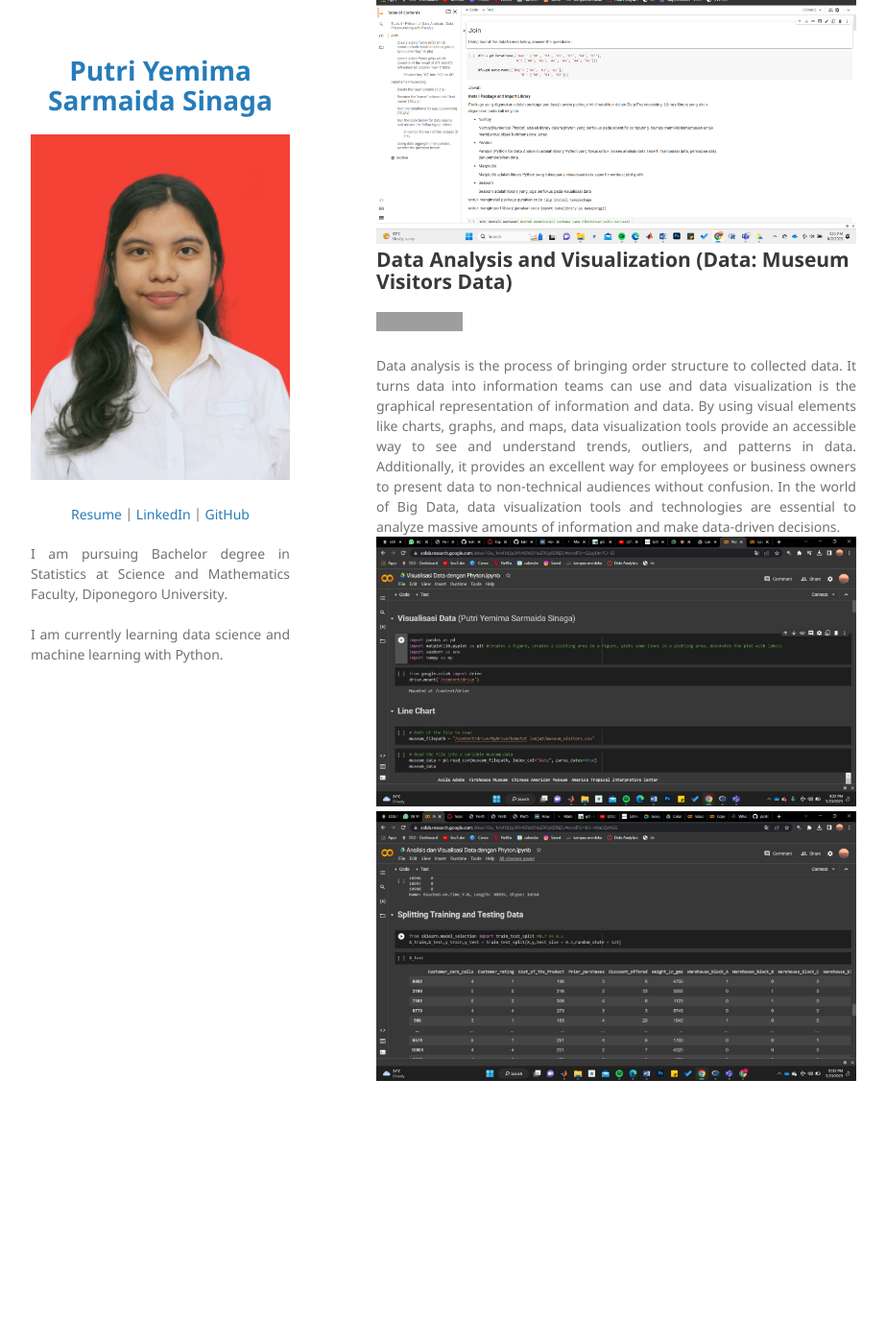
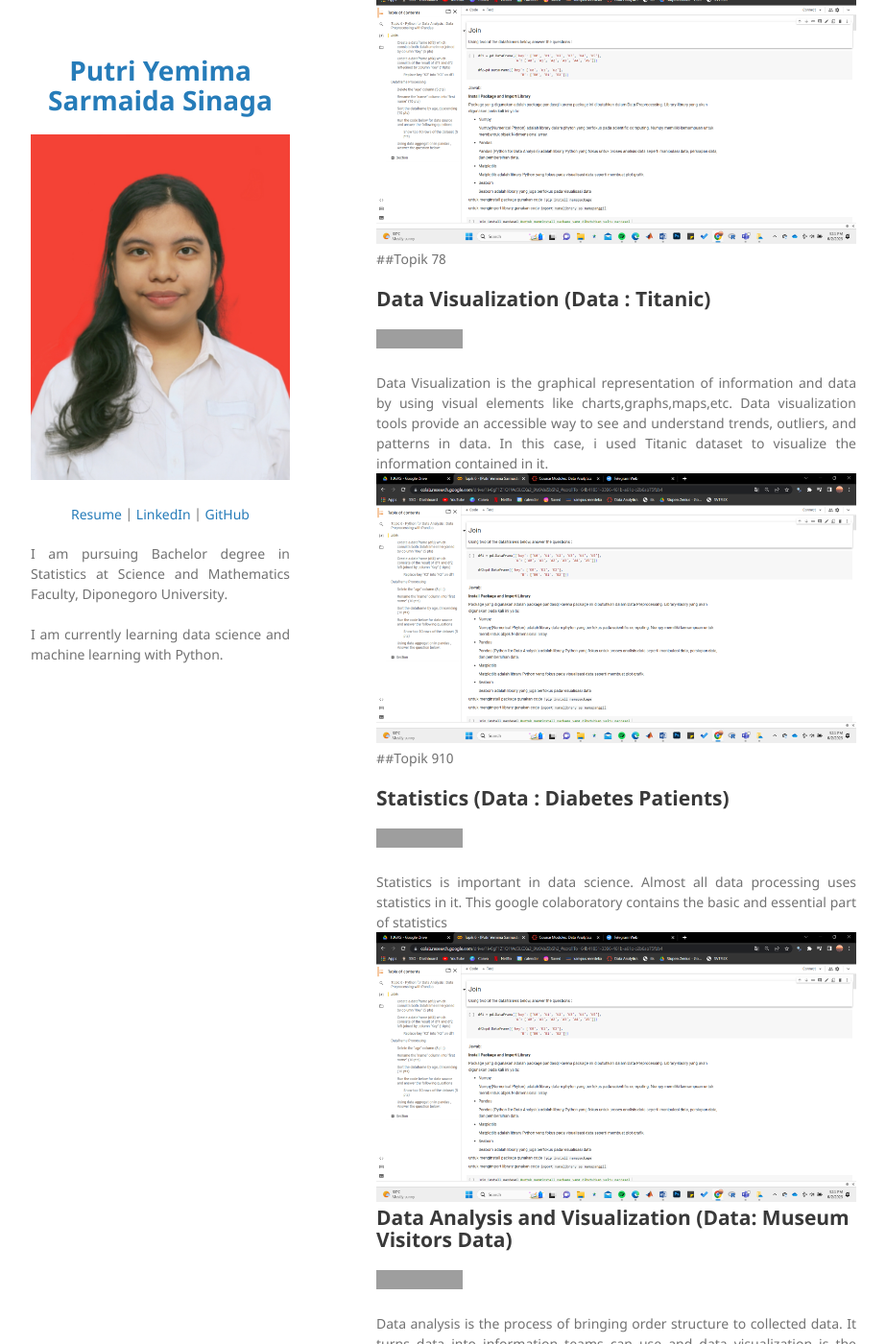
Before and after one commit to pyemimaa/portofolio, a Jekyll site: the page built from index.md, in a window 1280 px wide and 1400 px high, scrolled down 914 px. Shown: the whole window at 96% size, without its empty margins (178-1101 px from the left). Built offline with Jekyll 4.4.1, drawn with Linux system fonts in a browser that asks for light colours; our own code applies the rules of GitHub Pages for plain Markdown files; before the commit the page ends 2095 px from its top, so only the background shows below that; grey boxes are pictures that could not be loaded.

Commit message:
index.md

```diff
--- a/index.md
+++ b/index.md
@@ -12,7 +12,23 @@
 ## Data Manipulation with Pandas
 [![Run in Google Colab](https://img.shields.io/badge/Colab-Run_in_Google_Colab-blue?logo=Google&logoColor=FDBA18)](https://colab.research.google.com/drive/1iv0gF1Z1Q1Wd3LGXa2_iXz9Vai5bSh2_#scrollTo=65e8a51c-b67e-4345-8d9a-c0e5b1f02580)
 
-<div style="text-align: justify"> Data Manipulation is the process of manipulating or changing information to make the data more organized and easier to read. So the data will be easier to interpret.    </div>
+<div style="text-align: justify"> Data Manipulation is the process of manipulating or changing information to make the data more organized and easier to read. So the data will be easier to interpret. </div>
+
+<center><img src="images/topic6.png"/></center>
+
+##Topik 78
+## Data Visualization (Data : Titanic)
+[![Run in Google Colab](https://img.shields.io/badge/Colab-Run_in_Google_Colab-blue?logo=Google&logoColor=FDBA18)](https://colab.research.google.com/drive/17H4Fk85kESsdkufatJRsFA4dShtgXB8M)
+
+<div style="text-align: justify"> Data Visualization is the graphical representation of information and data by using visual elements like charts,graphs,maps,etc. Data visualization tools provide an accessible way to see and understand trends, outliers, and patterns in data. In this case, i used Titanic dataset to visualize the information contained in it.  </div>
+
+<center><img src="images/topic6.png"/></center>
+
+##Topik 910
+## Statistics (Data : Diabetes Patients)
+[![Run in Google Colab](https://img.shields.io/badge/Colab-Run_in_Google_Colab-blue?logo=Google&logoColor=FDBA18)](https://colab.research.google.com/drive/14x0lwwcIJVghrDA1OjEiwQYUoPW5qoFp)
+
+<div style="text-align: justify"> Statistics is important in data science. Almost all data processing uses statistics in it. This google colaboratory contains the basic and essential part of statistics  </div>
 
 <center><img src="images/topic6.png"/></center>
 
```
